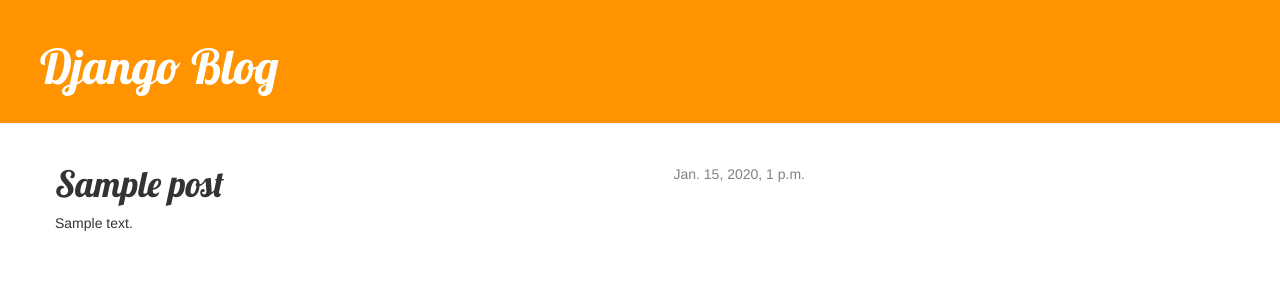
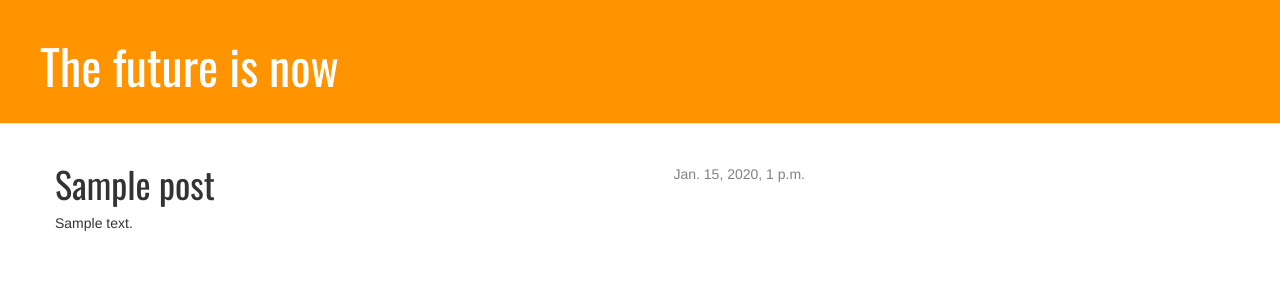
Before and after one commit to gntl/django-blog, a Django app: page /post/1/ in a window 1280 px wide. Shown: the top 300 px of the page. Run offline with Django 3.2, Linux system fonts and the light colour scheme; tables that the repository leaves empty hold one stand-in row (values such as "Sample post"); some libraries are stand-ins or nearby versions.

Commit message:
Changed a font and title

```diff
--- a/blog/static/css/blog.css
+++ b/blog/static/css/blog.css
@@ -15,7 +15,7 @@
 }
 
 h1, h2, h3, h4 {
-    font-family: 'Lobster', cursive;
+    font-family: 'Oswald', cursive;
 }
 
 .date {
--- a/blog/templates/blog/base.html
+++ b/blog/templates/blog/base.html
@@ -1,15 +1,15 @@
 {% load staticfiles %}
 <html>
 <head>
-    <title>Django blog</title>
+    <title>The future is now</title>
     <link rel="stylesheet" href="//maxcdn.bootstrapcdn.com/bootstrap/3.2.0/css/bootstrap.min.css">
     <link rel="stylesheet" href="//maxcdn.bootstrapcdn.com/bootstrap/3.2.0/css/bootstrap-theme.min.css">
     <link rel="stylesheet" href="{% static 'css/blog.css' %}">
-    <link href="https://fonts.googleapis.com/css?family=Lobster&subset=latin,cyrillic" rel="stylesheet" type="text/css">
+    <link href="https://fonts.googleapis.com/css?family=Oswald&subset=latin,cyrillic" rel="stylesheet" type="text/css">
 </head>
 <body>
     <div class="page-header">
-        <h1><a href="/">Django Blog</a></h1>
+        <h1><a href="/">The future is now</a></h1>
     </div>
     <div class="content container">
         <div class="row">
```
